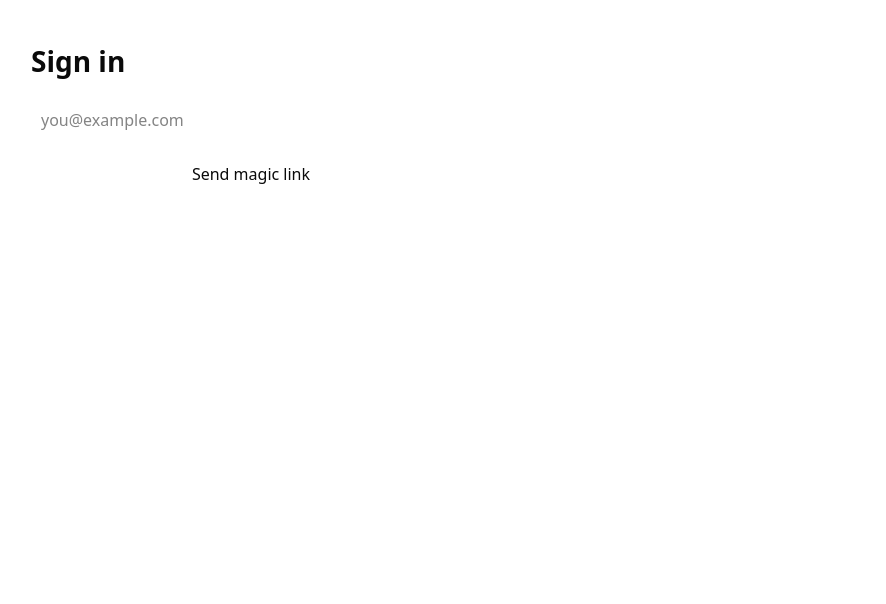
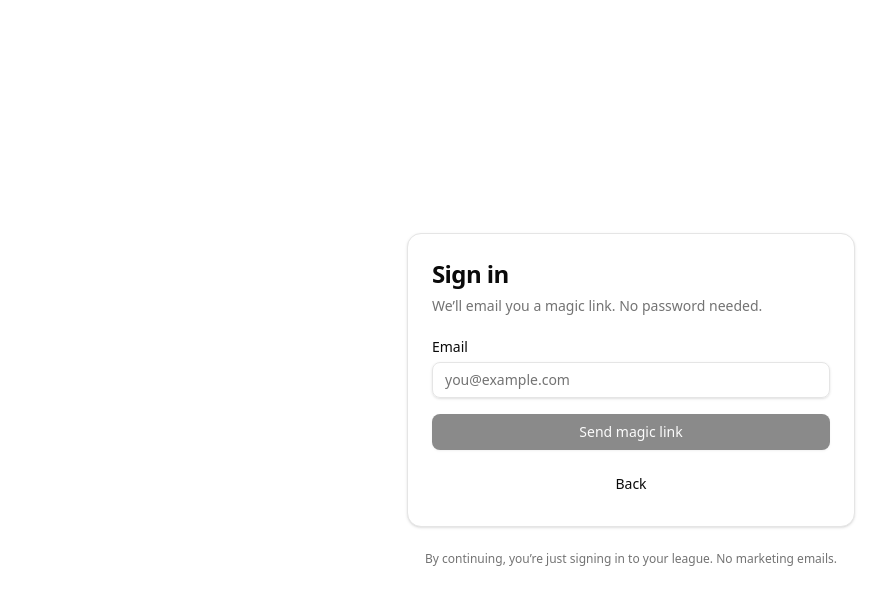
Before and after one commit to dkush22/nfl-playoff-draft, a Next.js app: page /login in a window 1280 px wide. Shown: the top 604 px of the page, without its empty margins (9-895 px from the left). Built offline with nearby package versions, Linux system fonts and the light colour scheme; no server answers.

Commit message:
css for login page

```diff
--- a/app/login/page.tsx
+++ b/app/login/page.tsx
@@ -1,57 +1,124 @@
 "use client";
 
-import { useState } from "react";
+import { useMemo, useState } from "react";
 import { useRouter } from "next/navigation";
 import { supabase } from "../../lib/supabase";
+
+import { Card, CardContent, CardDescription, CardHeader, CardTitle } from "@/components/ui/card";
+import { Button } from "@/components/ui/button";
+import { Input } from "@/components/ui/input";
+import { Label } from "@/components/ui/label";
 
 export default function LoginPage() {
   const [email, setEmail] = useState("");
   const [sent, setSent] = useState(false);
   const [error, setError] = useState<string | null>(null);
+  const [sending, setSending] = useState(false);
   const router = useRouter();
+
+  const emailOk = useMemo(() => email.trim().length > 3 && email.includes("@"), [email]);
 
   async function sendLink(e: React.FormEvent) {
     e.preventDefault();
     setError(null);
 
+    if (!emailOk) {
+      setError("Enter a valid email address.");
+      return;
+    }
+
+    setSending(true);
+
     const { error } = await supabase.auth.signInWithOtp({
-      email,
+      email: email.trim(),
       options: {
         emailRedirectTo: `${window.location.origin}/auth/callback`,
       },
     });
+
+    setSending(false);
 
     if (error) setError(error.message);
     else setSent(true);
   }
 
   return (
-    <main style={{ padding: 40, fontFamily: "system-ui", maxWidth: 520 }}>
-      <h1 style={{ fontSize: 28, fontWeight: 700 }}>Sign in</h1>
+    <main className="min-h-[calc(100vh-1px)] flex items-center justify-center p-6">
+      <div className="w-full max-w-md">
+        <Card className="shadow-sm">
+          <CardHeader>
+            <CardTitle className="text-2xl">Sign in</CardTitle>
+            <CardDescription>
+              We’ll email you a magic link. No password needed.
+            </CardDescription>
+          </CardHeader>
 
+          <CardContent>
             {sent ? (
-        <>
-          <p>Check your email for a magic link.</p>
-          <button onClick={() => router.push("/")} style={{ padding: 10 }}>
+              <div className="grid gap-4">
+                <div className="rounded-md border bg-muted/40 p-4">
+                  <p className="font-medium">Check your inbox</p>
+                  <p className="text-sm text-muted-foreground mt-1">
+                    If you don’t see it, check spam or try again.
+                  </p>
+                </div>
+
+                <div className="flex gap-2">
+                  <Button type="button" onClick={() => router.push("/")} className="flex-1">
                     Back to home
-          </button>
-        </>
+                  </Button>
+
+                  <Button
+                    type="button"
+                    variant="outline"
+                    onClick={() => {
+                      setSent(false);
+                      setEmail("");
+                      setError(null);
+                    }}
+                    className="flex-1"
+                  >
+                    Use a different email
+                  </Button>
+                </div>
+              </div>
             ) : (
-        <form onSubmit={sendLink} style={{ marginTop: 16, display: "grid", gap: 10 }}>
-          <input
+              <form onSubmit={sendLink} className="grid gap-4">
+                <div className="grid gap-2">
+                  <Label htmlFor="email">Email</Label>
+                  <Input
+                    id="email"
+                    type="email"
+                    placeholder="you@example.com"
                     value={email}
                     onChange={(e) => setEmail(e.target.value)}
-            placeholder="you@example.com"
-            type="email"
+                    autoComplete="email"
                     required
-            style={{ padding: 10 }}
                   />
-          <button type="submit" style={{ padding: 10 }}>
-            Send magic link
-          </button>
-          {error ? <p style={{ color: "crimson" }}>{error}</p> : null}
+                </div>
+
+                {error ? (
+                  <div className="rounded-md border border-destructive/30 bg-destructive/5 p-3 text-sm text-destructive">
+                    {error}
+                  </div>
+                ) : null}
+
+                <Button type="submit" disabled={!emailOk || sending}>
+                  {sending ? "Sending..." : "Send magic link"}
+                </Button>
+
+                <Button type="button" variant="ghost" onClick={() => router.push("/")}>
+                  Back
+                </Button>
               </form>
             )}
+          </CardContent>
+        </Card>
+
+        <p className="mt-6 text-center text-xs text-muted-foreground">
+          By continuing, you’re just signing in to your league. No marketing emails.
+        </p>
+      </div>
     </main>
   );
 }
```
Lines whose indentation alone changed are shown as unchanged.
